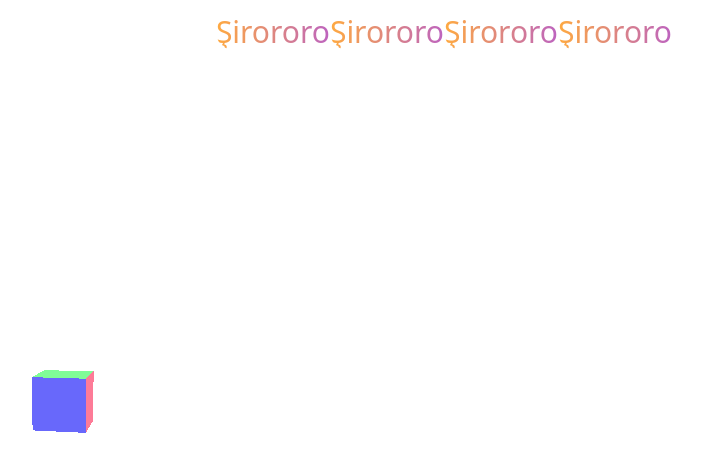
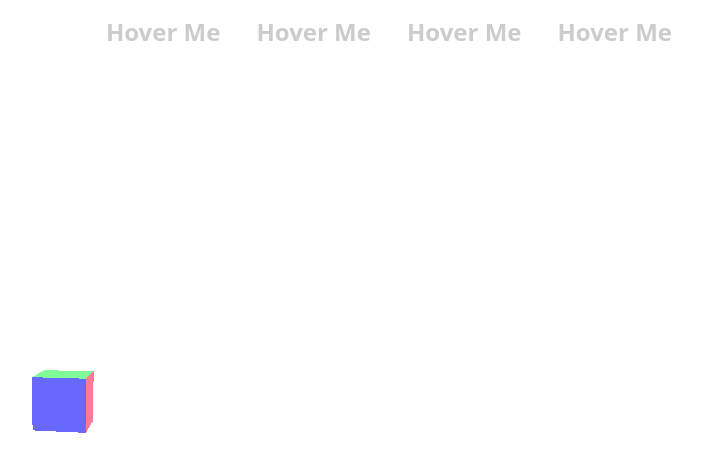
Before and after one commit to GorkemKurtulusKantar/GorkemKurtulusKantar.github.io, a React (Vite) app: page / in a window 1280 px wide. Shown: the top 472 px of the page, without its empty margins (576-1278 px from the left). Built offline with nearby package versions, Linux system fonts and the light colour scheme.

Commit message:
refactor: remove unused state in App component and replace GradientText with GlareHover in Navbar

```diff
--- a/src/App.jsx
+++ b/src/App.jsx
@@ -1,11 +1,10 @@
-import { useState } from 'react'
 
 import Background from './components/Background'
 import Navbar from './components/Navbar'
 import './index.css'
 
 function App() {
-  const [count, setCount] = useState(0)
+
 
   return (
     <div className="relative min-h-screen flex flex-col items-center justify-center">
--- /dev/null
+++ b/src/components/GlareHover.jsx
@@ -0,0 +1,110 @@
+import { useRef } from "react";
+
+const GlareHover = ({
+  children,
+  glareColor = "#ffffff",
+  glareOpacity = 0.5,
+  glareAngle = -45,
+  glareSize = 250,
+  transitionDuration = 650,
+  playOnce = false,
+  className = "",
+  style = {},
+}) => {
+  // Glare rengini rgba formatına çevir
+  const hex = glareColor.replace("#", "");
+  let rgba = glareColor;
+  if (/^[\dA-Fa-f]{6}$/.test(hex)) {
+    const r = parseInt(hex.slice(0, 2), 16);
+    const g = parseInt(hex.slice(2, 4), 16);
+    const b = parseInt(hex.slice(4, 6), 16);
+    rgba = `rgba(${r}, ${g}, ${b}, ${glareOpacity})`;
+  } else if (/^[\dA-Fa-f]{3}$/.test(hex)) {
+    const r = parseInt(hex[0] + hex[0], 16);
+    const g = parseInt(hex[1] + hex[1], 16);
+    const b = parseInt(hex[2] + hex[2], 16);
+    rgba = `rgba(${r}, ${g}, ${b}, ${glareOpacity})`;
+  }
+
+  const containerRef = useRef(null);
+
+  const animateIn = () => {
+    const el = containerRef.current;
+    if (!el) return;
+
+    const overlay = el.querySelector('.glare-overlay');
+    if (!overlay) return;
+
+    overlay.style.transition = "none";
+    overlay.style.backgroundPosition = "-100% -100%, 0 0";
+    overlay.style.transition = `${transitionDuration}ms ease`;
+    overlay.style.backgroundPosition = "100% 100%, 0 0";
+  };
+
+  const animateOut = () => {
+    const el = containerRef.current;
+    if (!el) return;
+
+    const overlay = el.querySelector('.glare-overlay');
+    if (!overlay) return;
+
+    if (playOnce) {
+      overlay.style.transition = "none";
+      overlay.style.backgroundPosition = "-100% -100%, 0 0";
+    } else {
+      overlay.style.transition = `${transitionDuration}ms ease`;
+      overlay.style.backgroundPosition = "-100% -100%, 0 0";
+    }
+  };
+
+  const containerStyle = {
+    position: "relative",
+    display: "inline-block",
+    cursor: "pointer",
+    ...style,
+  };
+
+  const overlayStyle = {
+    position: "absolute",
+    top: 0,
+    left: 0,
+    right: 0,
+    bottom: 0,
+    background: `linear-gradient(${glareAngle}deg,
+        hsla(0,0%,0%,0) 60%,
+        ${rgba} 70%,
+        hsla(0,0%,0%,0) 100%)`,
+    backgroundSize: `${glareSize}% ${glareSize}%, 100% 100%`,
+    backgroundRepeat: "no-repeat",
+    backgroundPosition: "-100% -100%, 0 0",
+    pointerEvents: "none",
+    WebkitBackgroundClip: "text",
+    WebkitTextFillColor: "transparent",
+    backgroundClip: "text",
+    color: "transparent",
+  };
+
+  return (
+    <span
+      ref={containerRef}
+      className={className}
+      style={containerStyle}
+      onMouseEnter={animateIn}
+      onMouseLeave={animateOut}
+    >
+      {/* Orijinal metin - her zaman görünür */}
+      <span>{children}</span>
+
+      {/* Glare efekti için overlay */}
+      <span
+        className="glare-overlay"
+        style={overlayStyle}
+        aria-hidden="true"
+      >
+        {children}
+      </span>
+    </span>
+  );
+};
+
+export default GlareHover;
--- a/src/components/Navbar.jsx
+++ b/src/components/Navbar.jsx
@@ -1,5 +1,5 @@
 import React from 'react';
-import GradientText from './GradientText';
+import GlareHover from './GlareHover';
 import ShinyText from './ShinyText';
 
 const Navbar = () => {
@@ -15,35 +15,56 @@ const Navbar = () => {
 
           {/* Navigation Links */}
           <div className="hidden md:block">
-            <div className="ml-10 flex items-baseline space-x-4">
+            <div className="ml-10 flex items-baseline space-x-4 gap-5">
 
-          <GradientText
-              className="text-2xl md:text-3xl "
-              colors={["#ffaa40", "#9c40ff", "#ffaa40"]}
-              animationSpeed={6}
-            >
-              Şirororo
-            </GradientText>
-            <GradientText
-              className="text-2xl md:text-3xl "
-              colors={["#ffaa40", "#9c40ff", "#ffaa40"]}
-              animationSpeed={6}
-            >
-              Şirororo
-            </GradientText>     <GradientText
-              className="text-2xl md:text-3xl "
-              colors={["#ffaa40", "#9c40ff", "#ffaa40"]}
-              animationSpeed={6}
-            >
-              Şirororo
-            </GradientText>     <GradientText
-              className="text-2xl md:text-3xl "
-              colors={["#ffaa40", "#9c40ff", "#ffaa40"]}
-              animationSpeed={6}
-            >
-              Şirororo
-            </GradientText>
-
+            <GlareHover
+    glareColor="#3e98a3"
+    glareOpacity={0.9}
+    glareAngle={-30}
+    glareSize={300}
+    transitionDuration={800}
+    playOnce={false}
+  >
+    <h2 style={{ fontSize: '1.5rem', fontWeight: '900', color: '#cccccc', margin: 0 }}>
+      Hover Me
+    </h2>
+  </GlareHover>
+  <GlareHover
+    glareColor="#3e98a3"
+    glareOpacity={0.9}
+    glareAngle={-30}
+    glareSize={300}
+    transitionDuration={800}
+    playOnce={false}
+  >
+    <h2 style={{ fontSize: '1.5rem', fontWeight: '900', color: '#cccccc', margin: 0 }}>
+      Hover Me
+    </h2>
+  </GlareHover>
+  <GlareHover
+    glareColor="#3e98a3"
+    glareOpacity={0.9}
+    glareAngle={-30}
+    glareSize={300}
+    transitionDuration={800}
+    playOnce={false}
+  >
+    <h2 style={{ fontSize: '1.5rem', fontWeight: '900', color: '#cccccc', margin: 0 }}>
+      Hover Me
+    </h2>
+  </GlareHover>
+  <GlareHover
+    glareColor="#3e98a3"
+    glareOpacity={0.9}
+    glareAngle={-30}
+    glareSize={300}
+    transitionDuration={800}
+    playOnce={false}
+  >
+    <h2 style={{ fontSize: '1.5rem', fontWeight: '900', color: '#cccccc', margin: 0 }}>
+      Hover Me
+    </h2>
+  </GlareHover>
 
             </div>
           </div>
```
